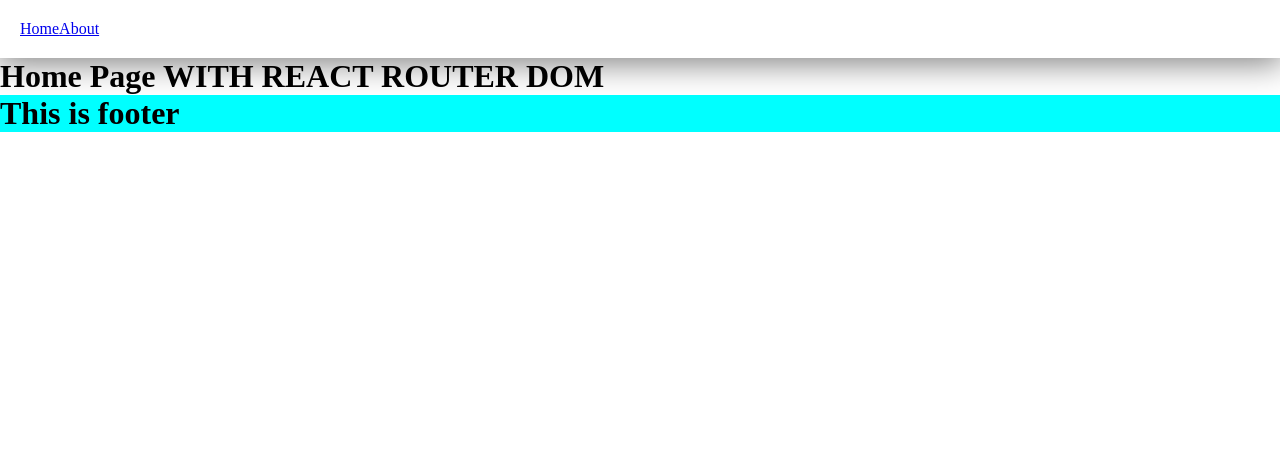
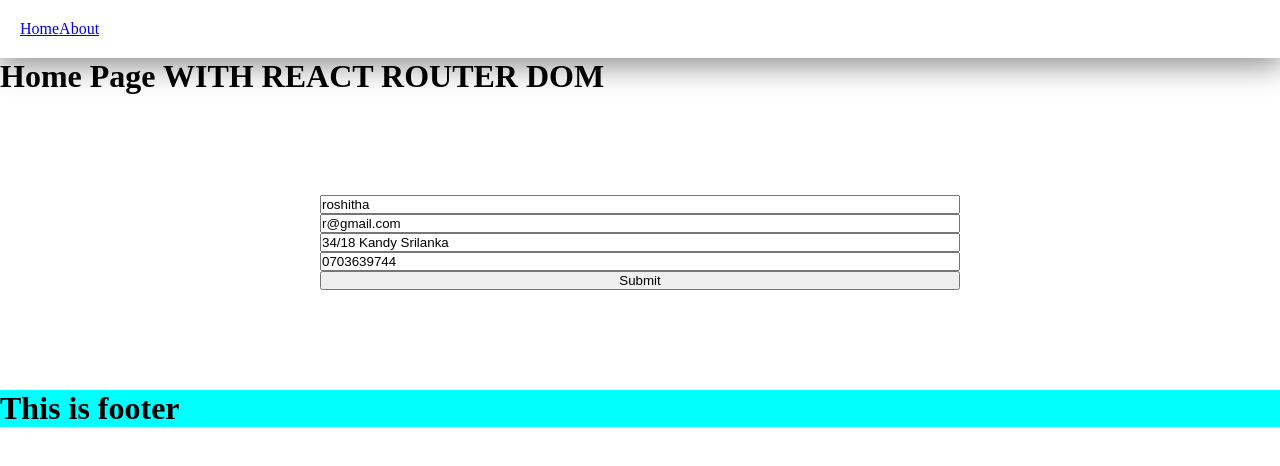
Before and after one commit to dev-roshitha/react-redux, a React (Create React App) app: page / in a window 1280 px wide. Shown: the top 466 px of the page. Built offline with nearby package versions, Linux system fonts and the light colour scheme.

Commit message:
update app

```diff
--- a/src/pages/home/index.jsx
+++ b/src/pages/home/index.jsx
@@ -1,7 +1,26 @@
+import { useReducer } from "react";
+
+const reducer = (state, action)=> {}
+
 const Home = () => {
+
+  const [state, setState] = useReducer(reducer, {
+    name: "roshitha",
+    email: "r@gmail.com",
+    address: "34/18 Kandy Srilanka",
+    phone: "0703639744"
+  })
+
   return(
     <div>
       <h1>Home Page WITH REACT ROUTER DOM</h1>
+      <div className="home-wrapper">
+        <input type="text" value={state.name} placeholder="Enter Name" />
+        <input type="text" value={state.email} placeholder="Email" />
+        <input type="text" value={state.address} placeholder="Adderss" />
+        <input type="text" value={state.phone} placeholder="phone" />
+        <button>Submit</button>
+      </div>
     </div>
   )
 }
--- a/src/sass/main.scss
+++ b/src/sass/main.scss
@@ -3,3 +3,5 @@
 @import "./components/nav-bar";
 
 //Pages
+@import "./pages/home";
+@import "./pages/about";
--- /dev/null
+++ b/src/sass/pages/_home.scss
@@ -0,0 +1,7 @@
+.home-wrapper{
+  padding: 100px 0px;
+  margin: auto;
+  width: 50%;
+  display: flex;
+  flex-direction: column;
+}
```
Also changed, not shown: src/sass/pages/_about.scss (added).
